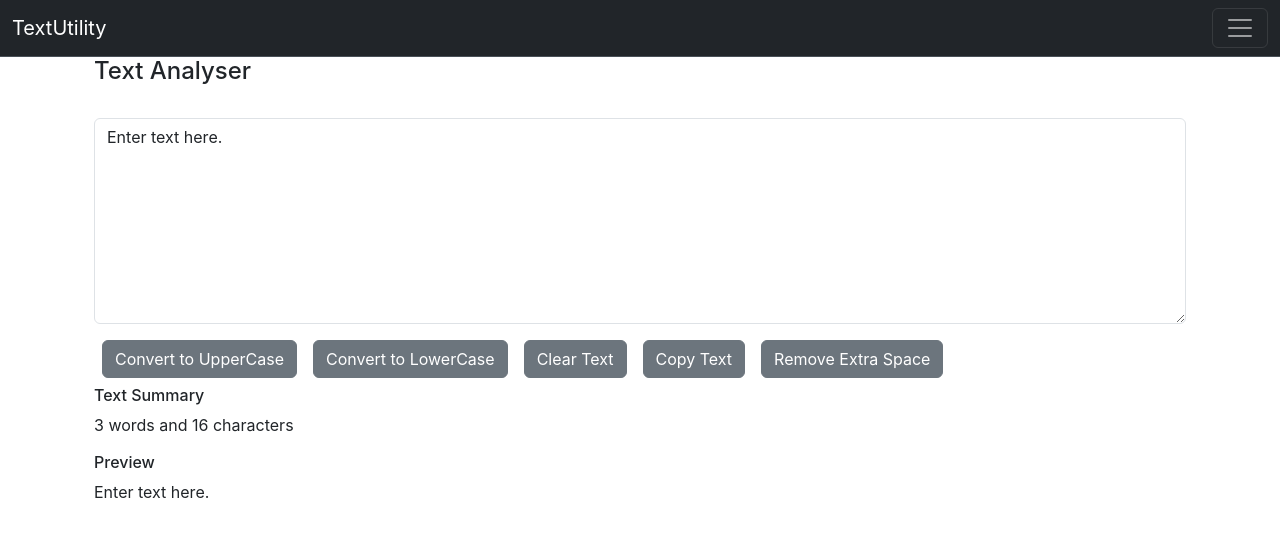
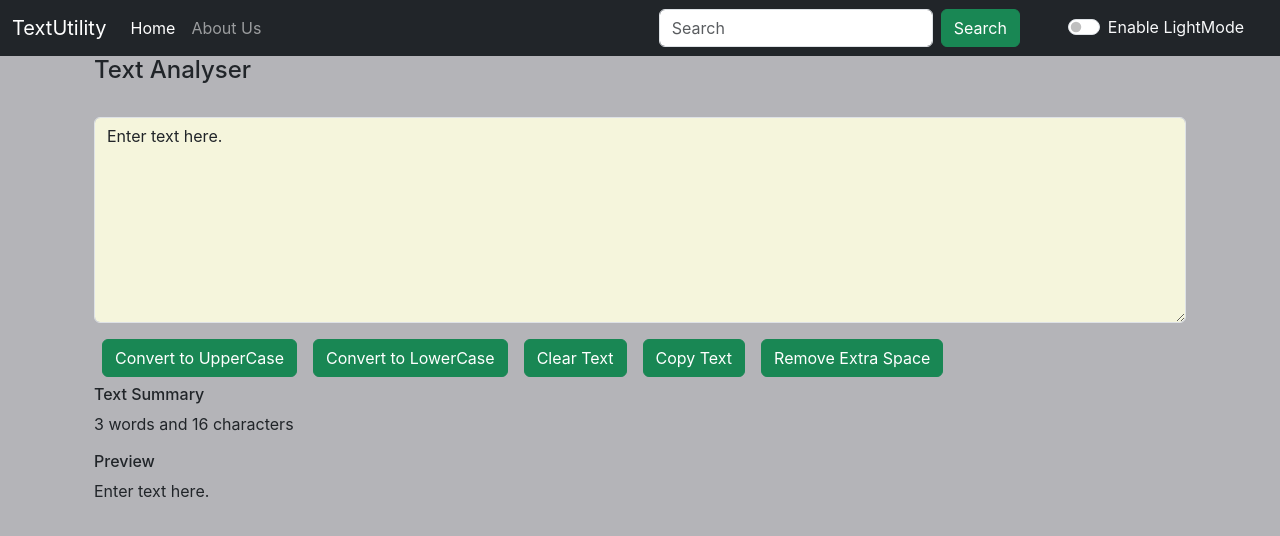
Before and after one commit to praveensingh1999/Text-Utility-ReactApp, a React (Create React App) app: page / in a window 1280 px wide. Shown: the top 536 px of the page. Built offline with nearby package versions, Linux system fonts and the light colour scheme.

Commit message:
added dark-mode enable fxnality

```diff
--- a/public/index.html
+++ b/public/index.html
@@ -34,6 +34,7 @@
     />
   </head>
   <body>
+    <body style="background-color: #B4B4B8">
     <noscript>You need to enable JavaScript to run this app.</noscript>
     <div id="root"></div>
     <!--
--- a/src/App.css
+++ b/src/App.css
@@ -25,8 +25,10 @@
 }
 
 .App-link {
-  color: #61dafb;
+  color: #36509d;
 }
+
+
 
 @keyframes App-logo-spin {
   from {
--- a/src/App.js
+++ b/src/App.js
@@ -1,15 +1,30 @@
 // import logo from './logo.svg';
+
 import './App.css';
 import Navbar from './components/Navbar';
 import TextForm from './components/TextForm';
-
+import React, {useState} from 'react'
 
 function App() {
+  const [mode, setMode] = useState('dark');  // wheather dark mode is enabled or not
+
+  const toggleMode = () => {
+    if(mode === 'light')
+      { setMode('dark')
+      document.body.style.backgroundColor = "#B4B4B8";
+    }
+    else
+    { setMode('light')
+    document.body.style.backgroundColor = "#E0F4FF"
+  }
+
+  }
+
   return (
     <>
-      <Navbar title = "TextUtility"  about_text = "About Us"/>
+      <Navbar title = "TextUtility"  about_text = "About Us"  mode = {mode}  toggleMode={toggleMode}/>
       <div className='container'>
-      <TextForm heading = "Text Analyser " />
+      <TextForm heading = "Text Analyser " mode = {mode}/>
       </div>
 
     </>
--- a/src/components/Navbar.js
+++ b/src/components/Navbar.js
@@ -4,7 +4,7 @@ import PropTypes from 'prop-types';
 
 export default function Navbar(props) {
   return (
-    <nav className="navbar bg-dark border-bottom border-body" data-bs-theme="dark">
+    <nav className={`navbar navbar-expand-lg navbar-${props.mode} bg-${props.mode}`}>
     <div className="container-fluid">
       <a className="navbar-brand" href="/">{props.title}</a>
       <button className="navbar-toggler" type="button" data-bs-toggle="collapse" data-bs-target="#navbarTogglerDemo02" aria-controls="navbarTogglerDemo02" aria-expanded="false" aria-label="Toggle navigation">
@@ -20,13 +20,21 @@ export default function Navbar(props) {
           </li>
 
         </ul>
-      <form className="d-flex" role="search">
+
+
+        <form className="d-flex mx-4" role="search">
           <input className="form-control me-2" type="search" placeholder="Search" aria-label="Search"/>
-        <button className="btn btn-outline-success" type="submit">Search</button>
+          <button className="btn btn-success" type="submit">Search</button>
         </form>
+        <div className={`form-check form-switch mx-4 text-${props.mode === "dark" ? 'light' : 'dark'}`}>
+  <input className="form-check-input" onClick={props.toggleMode} type="checkbox" role="switch" id="flexSwitchCheckDefault" />
+  <label className="form-check-label" htmlFor="flexSwitchCheckDefault">Enable LightMode</label>
+</div>
       </div>
     </div>
   </nav>
+
+
   )
 }
 
--- a/src/components/TextForm.js
+++ b/src/components/TextForm.js
@@ -36,18 +36,18 @@ const handleExtraSpace = () =>{
 
   return (
     <>
-<div className='container'>
+<div className='container' >
 <h4>{props.heading}</h4>
 <div className="mb-3">
 
-  <label for="exampleFormControlTextarea1" className="form-label"></label>
-  <textarea className="form-control" value={text} onChange = {handleOnChange} id="exampleFormControlTextarea1" rows="8"></textarea>
+  <label htmlFor="exampleFormControlTextarea1" className="form-label"></label>
+  <textarea className="form-control" value={text} onChange = {handleOnChange} style={{backgroundColor : props.mode==="dark" ? 'beige': "#E3F4F4"}} id="exampleFormControlTextarea1" rows="8"></textarea>
 </div>
-<button className='btn btn-secondary mx-2' onClick={handleUpperCaseClick}>Convert to UpperCase</button>
-<button className='btn btn-secondary mx-2' onClick={handleLowerCaseClick}>Convert to LowerCase</button>
-<button className='btn btn-secondary mx-2' onClick={handleClearText}>Clear Text</button>
-<button className='btn btn-secondary mx-2' onClick={handleCopyText}>Copy Text</button>
-<button className='btn btn-secondary mx-2' onClick={handleExtraSpace}>Remove Extra Space</button>
+<button className='btn btn-success mx-2' onClick={handleUpperCaseClick}>Convert to UpperCase</button>
+<button className='btn btn-success mx-2' onClick={handleLowerCaseClick}>Convert to LowerCase</button>
+<button className='btn btn-success mx-2' onClick={handleClearText}>Clear Text</button>
+<button className='btn btn-success mx-2' onClick={handleCopyText}>Copy Text</button>
+<button className='btn btn-success mx-2' onClick={handleExtraSpace}>Remove Extra Space</button>
     </div>
 <div className='container my-2'>
 <h6>Text Summary</h6>
```
Lines whose indentation alone changed are shown as unchanged.
